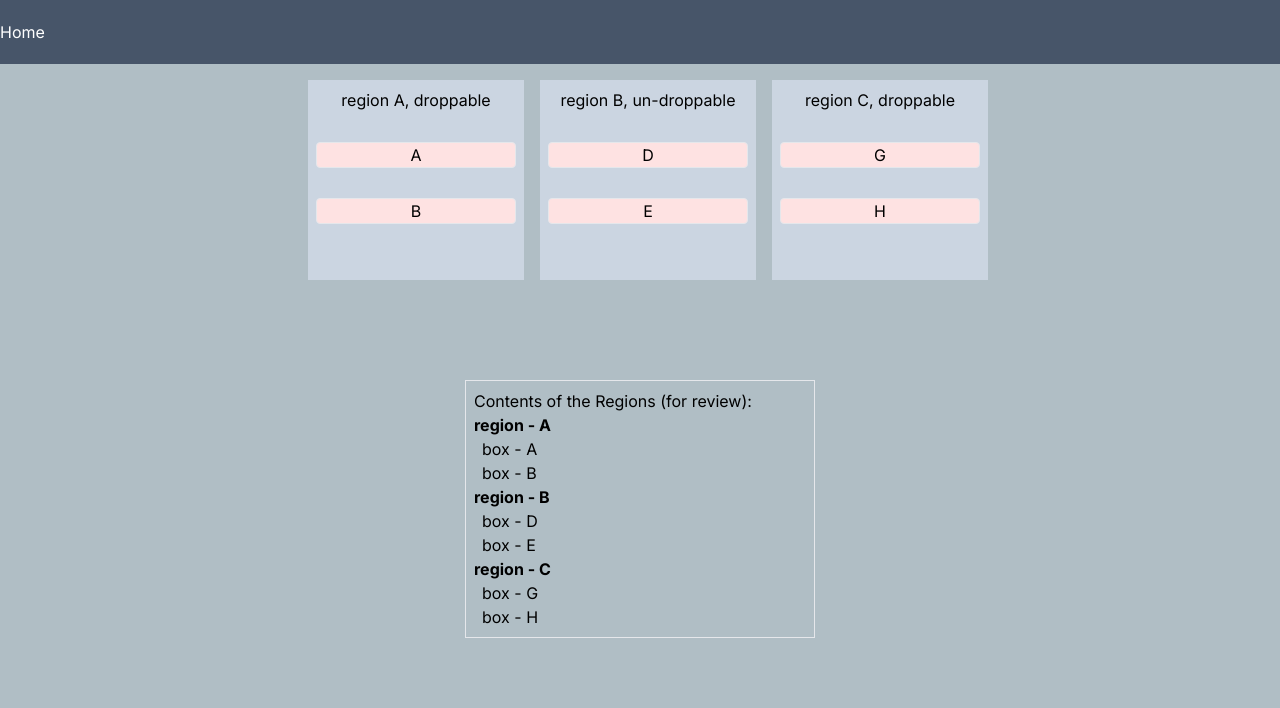
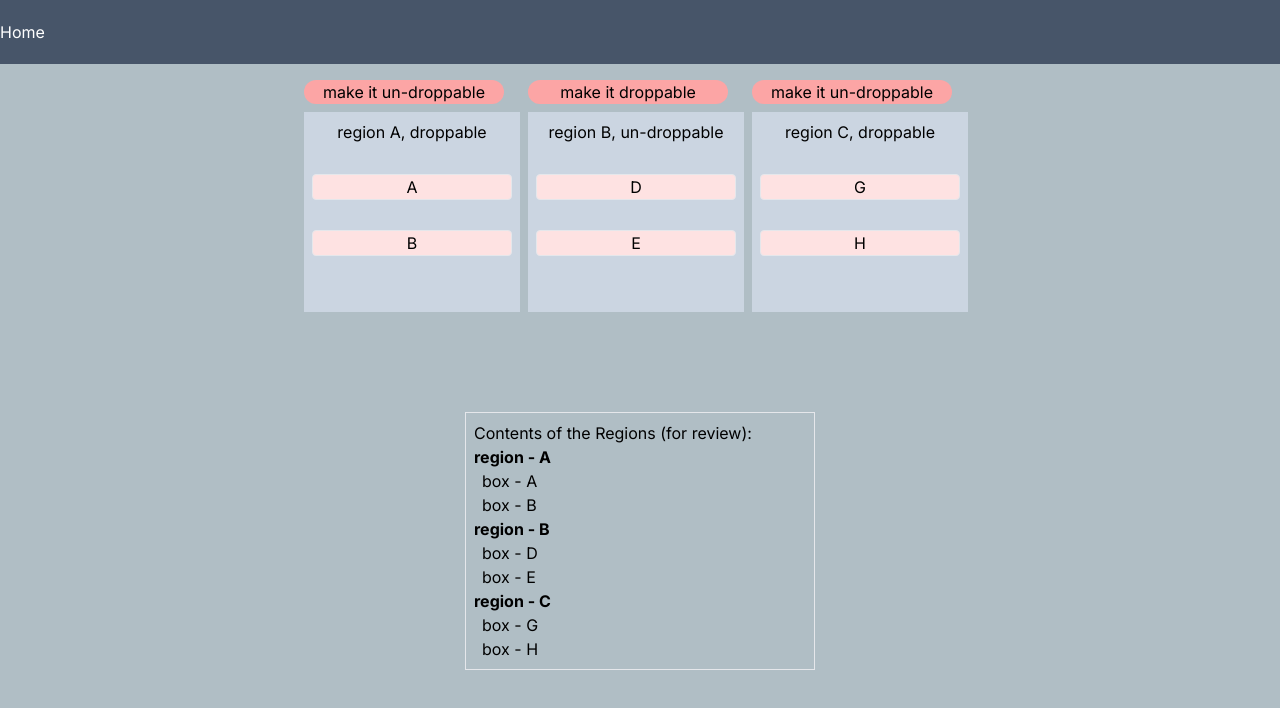
Before and after one commit to aisiklar/drag-and-drop-study-project, a Next.js app: page /box in a window 1280 px wide. Shown: the top 708 px of the page. Built offline with nearby package versions, Linux system fonts and the light colour scheme.

Commit message:
additional features on box comp. added a button to change droppable condition

```diff
--- a/components/draggedBoxes/BoxWrapper.tsx
+++ b/components/draggedBoxes/BoxWrapper.tsx
@@ -46,8 +46,8 @@ export default function BoxWrapper(props: Props) {
       onDrop={(e: any) => onDropHandler(e)}
       className={
         draggableOverElement
-          ? "p-2 bg-red-300 text-center ml-4 min-h-[200px]"
-          : "p-2 bg-slate-300 text-center ml-4 min-h-[200px]"
+          ? "p-2 bg-red-300 text-center min-h-[200px]"
+          : "p-2 bg-slate-300 text-center min-h-[200px]"
       }
     >
       <p>
--- a/components/draggedBoxes/DraggedBoxes.tsx
+++ b/components/draggedBoxes/DraggedBoxes.tsx
@@ -152,14 +152,25 @@ export default function DraggedBoxes() {
 
     // e.dataTransfer.setData("text/plain", draggedObject);
   }
+  function changeDroppableCond(e: any, boxWrapper: EachBox) {
+    let temp_boxArrangement = JSON.parse(JSON.stringify(boxArrangement));
+    temp_boxArrangement.forEach((item: EachBox) => {
+      if (item.region === boxWrapper.region) {
+        item.droppable = !item.droppable;
+      }
+    });
+
+    setBoxArrangement(temp_boxArrangement);
+  }
 
   console.log("draggedBox state: ", draggedBox);
   console.log("boxArrangement state: ", boxArrangement);
   return (
-    <div className="flex-column items-center justify-center">
+    <div className="flex flex-col items-center justify-center">
       <div className="flex justify-center mt-4">
         {boxArrangement.map((boxWrapper, index) => (
           <div
+            className="flex flex-col align-middle justify-center"
             key={index}
             onDragStart={(e) => onDragStartHandler(e, boxWrapper.region)}
             onDragLeave={
@@ -175,6 +186,16 @@ export default function DraggedBoxes() {
             onDrop={(e) => onDropHandler(e, boxWrapper.region)}
             onDragEnd={onDragEndHandler}
           >
+            <button
+              type="button"
+              onClick={(e) => changeDroppableCond(e, boxWrapper)}
+              className="w-[200px] px-[10px] rounded-full bg-red-300 align-middle justify-center align-middle mb-2"
+            >
+              {boxWrapper.droppable === true
+                ? "make it un-droppable"
+                : "make it droppable"}
+            </button>
+            <div className="mr-2">
               <BoxWrapper
                 /*  key={
                 wrapperBoxState[boxWrapper.region as keyof BoxConfig]
@@ -187,6 +208,7 @@ export default function DraggedBoxes() {
                     .draggedElementOver
                 }
               />
+            </div>
           </div>
         ))}
       </div>
```
Lines whose indentation alone changed are shown as unchanged.
